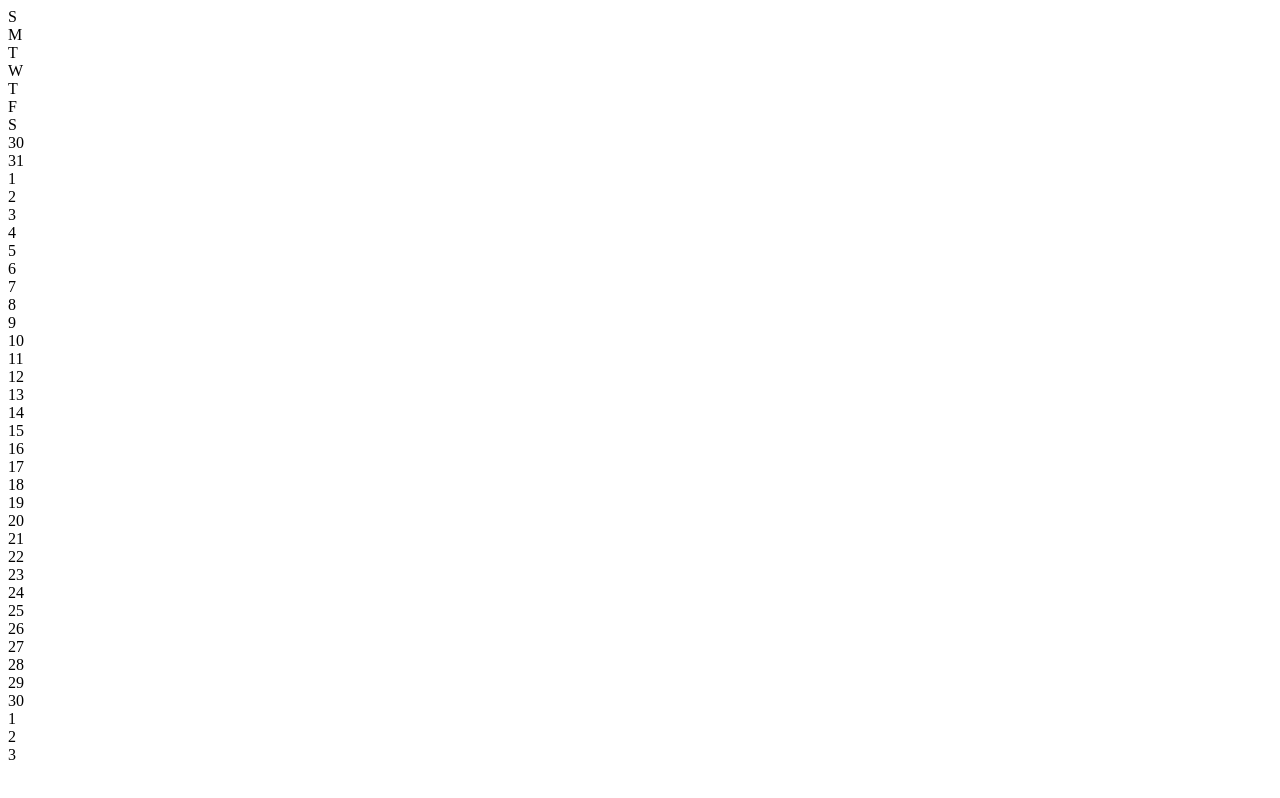
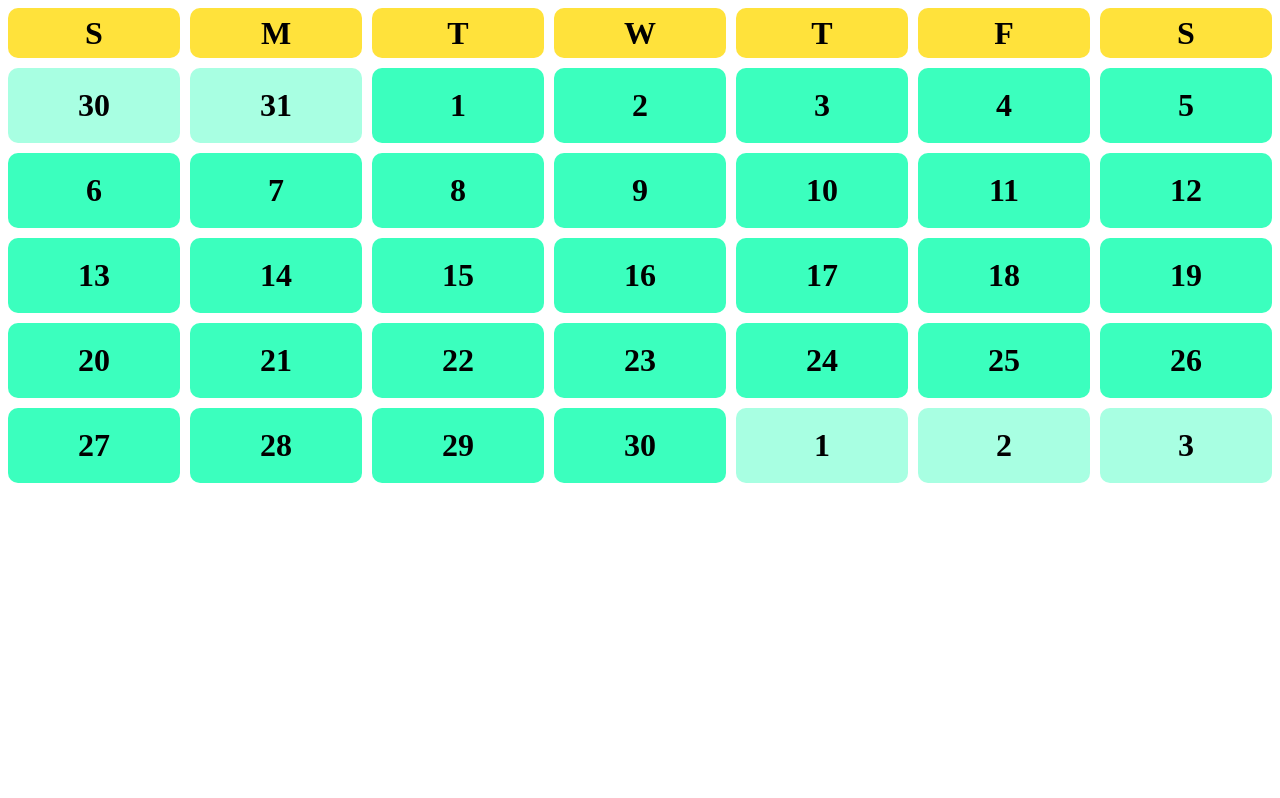
Before and after one commit to shibinkhan/grid-flex-calendar, a plain HTML site: page index.html in a window 1280 px wide. Drawn offline with Linux system fonts and the light colour scheme.

Commit message:
updating

```diff
--- a/index.html
+++ b/index.html
@@ -4,7 +4,8 @@
     <meta charset="UTF-8">
     <meta http-equiv="X-UA-Compatible" content="IE=edge">
     <meta name="viewport" content="width=device-width, initial-scale=1.0">
-    <title>Document</title>
+    <title>Calender</title>
+    <link rel="stylesheet" href="style.css">
 </head>
 <body>
     <div class="calendar">
```
